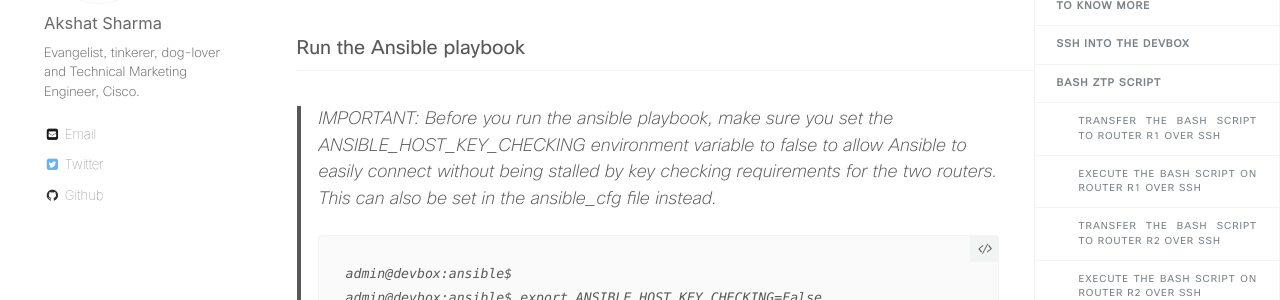
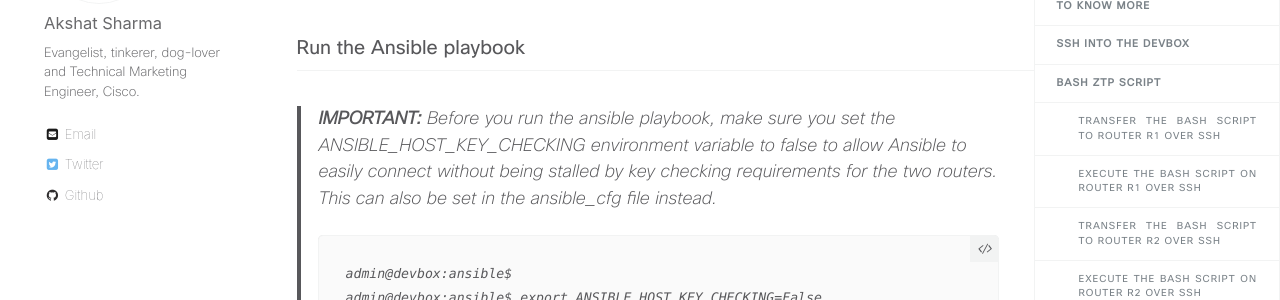
Before and after one commit to nanog75/hackathon, a Jekyll site: the page built from _wkinstructions/2019-01-30-step-1-ios-xr-ztp-bash-and-python-hooks.md, in a window 1280 px wide and 900 px high, scrolled down 10913 px. Shown: the part 150-450 px from the top of the window. Built offline with Jekyll 4.4.1, drawn with Linux system fonts in a browser that asks for light colours; comment, search, counter and statistics services are not loaded.

```diff
--- a/_wkinstructions/2019-01-30-step-1-ios-xr-ztp-bash-and-python-hooks.md
+++ b/_wkinstructions/2019-01-30-step-1-ios-xr-ztp-bash-and-python-hooks.md
@@ -461,7 +461,7 @@ admin@devbox:ansible$
 
 ### Run the Ansible playbook
 
->IMPORTANT: Before you run the ansible playbook, make sure you set the ANSIBLE_HOST_KEY_CHECKING
+>**IMPORTANT:** Before you run the ansible playbook, make sure you set the ANSIBLE_HOST_KEY_CHECKING
 >environment variable to false to allow Ansible to easily connect without being stalled by key
 >checking requirements for the two routers. This can also be set in the ansible_cfg file instead.
 >
```
